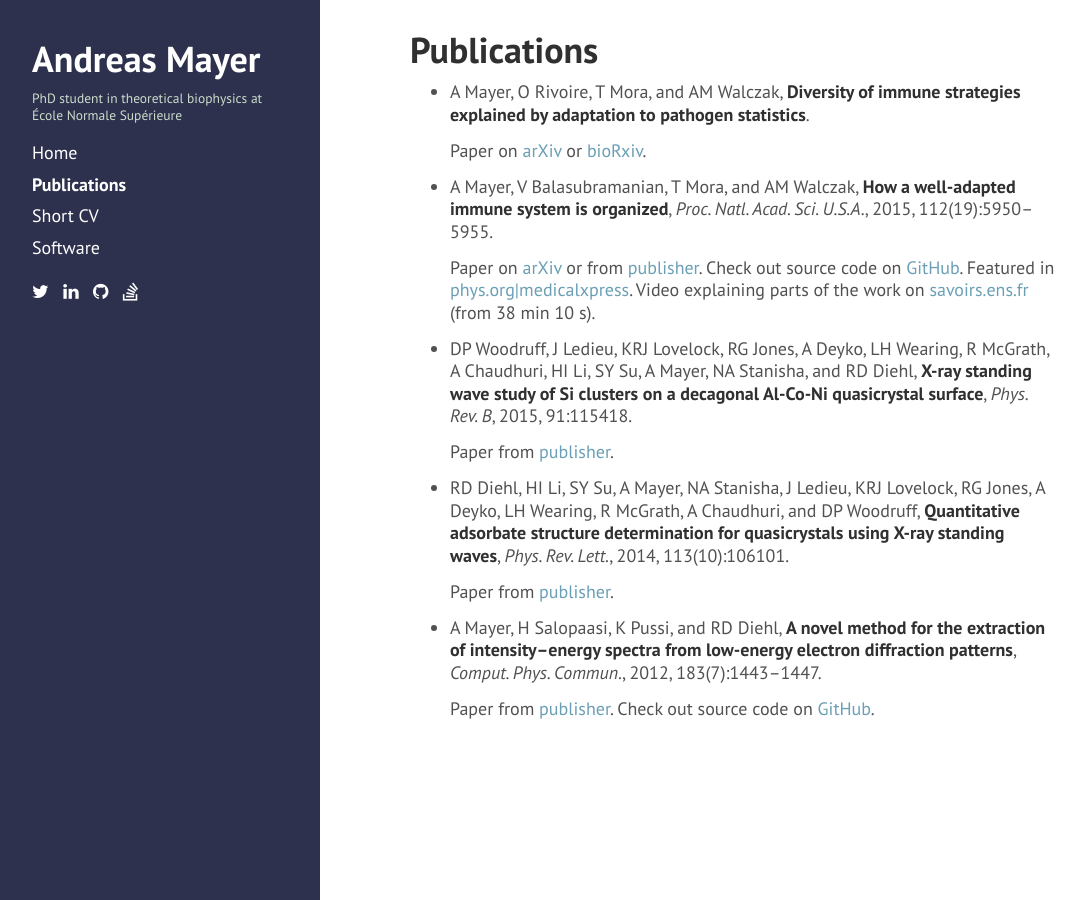
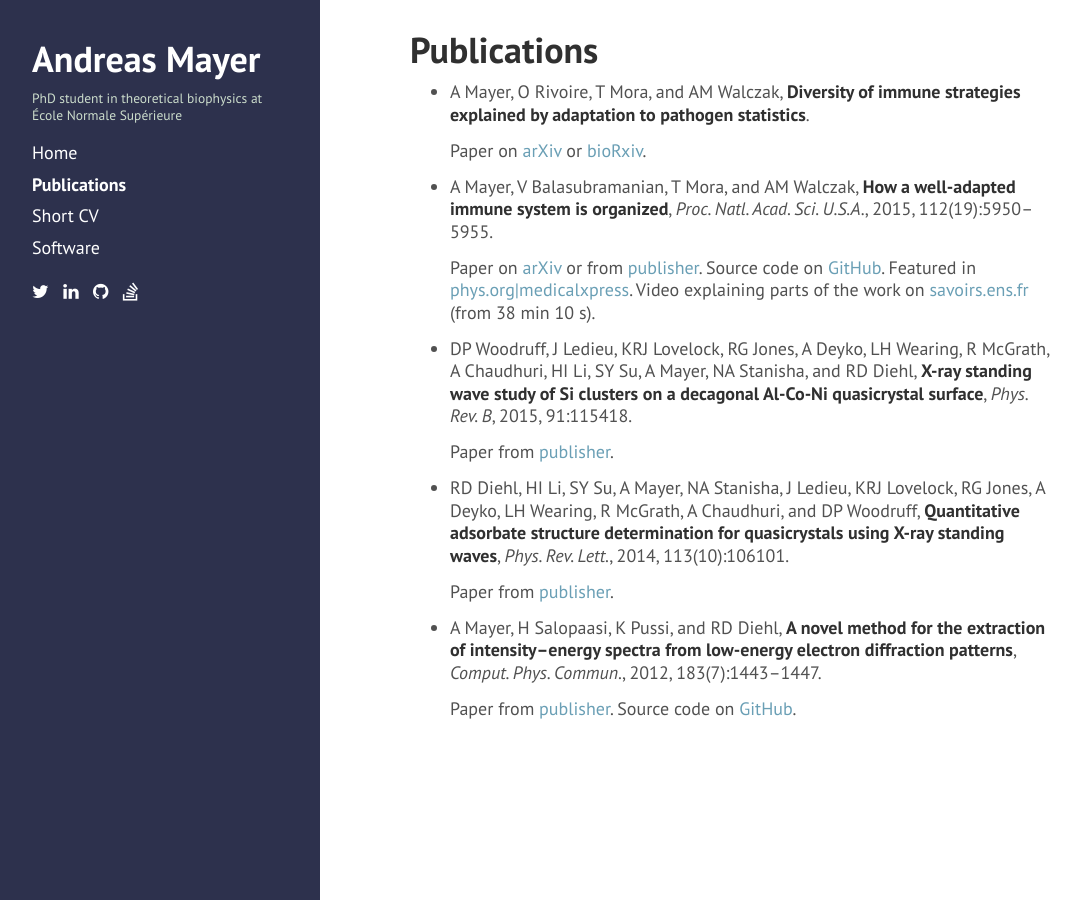
Before and after one commit to andim/andim.github.io, a Jekyll site: the page built from publications.md, in a window 1280 px wide. Shown: the whole page, without its empty margins (4-1089 px from the left). Built offline with Jekyll 4.4.1, drawn with Linux system fonts in a browser that asks for light colours; nearby versions of some CDN libraries.

Commit message:
pub source code ref changed

```diff
--- a/publications.md
+++ b/publications.md
@@ -10,7 +10,7 @@ title: Publications
 *   A Mayer, V Balasubramanian, T Mora, and AM Walczak, **How a well-adapted immune system is organized**, *Proc. Natl. Acad. Sci. U.S.A.*, 2015, 112(19):5950--5955.
 
     Paper on [arXiv](http://arxiv.org/abs/1407.6888) or from [publisher](http://dx.doi.org/10.1073/pnas.1421827112).
-    Check out source code on [GitHub](https://github.com/andim/optimmune).
+    Source code on [GitHub](https://github.com/andim/optimmune).
     Featured in [phys.org|medicalxpress](http://medicalxpress.com/news/2015-05-host-thyself-immune-self-organizes-minimize.html). Video explaining parts of the work on [savoirs.ens.fr](http://www.savoirs.ens.fr/expose.php?id=2333) (from 38 min 10 s).
 
 *   DP Woodruff, J Ledieu, KRJ Lovelock, RG Jones, A Deyko, LH Wearing, R McGrath, A Chaudhuri, HI Li, SY Su, A Mayer, NA Stanisha, and RD Diehl, **X-ray standing wave study of Si clusters on a decagonal Al-Co-Ni quasicrystal surface**, *Phys. Rev. B*, 2015, 91:115418.
@@ -23,4 +23,4 @@ title: Publications
 
 *   A Mayer, H Salopaasi, K Pussi, and RD Diehl, **A novel method for the extraction of intensity--energy spectra from low-energy electron diffraction patterns**, *Comput. Phys. Commun.*, 2012, 183(7):1443--1447.
 
-    Paper from [publisher](http://dx.doi.org/10.1016/j.cpc.2012.02.019). Check out source code on [GitHub](https://github.com/andim/easyleed).
+    Paper from [publisher](http://dx.doi.org/10.1016/j.cpc.2012.02.019). Source code on [GitHub](https://github.com/andim/easyleed).
```
